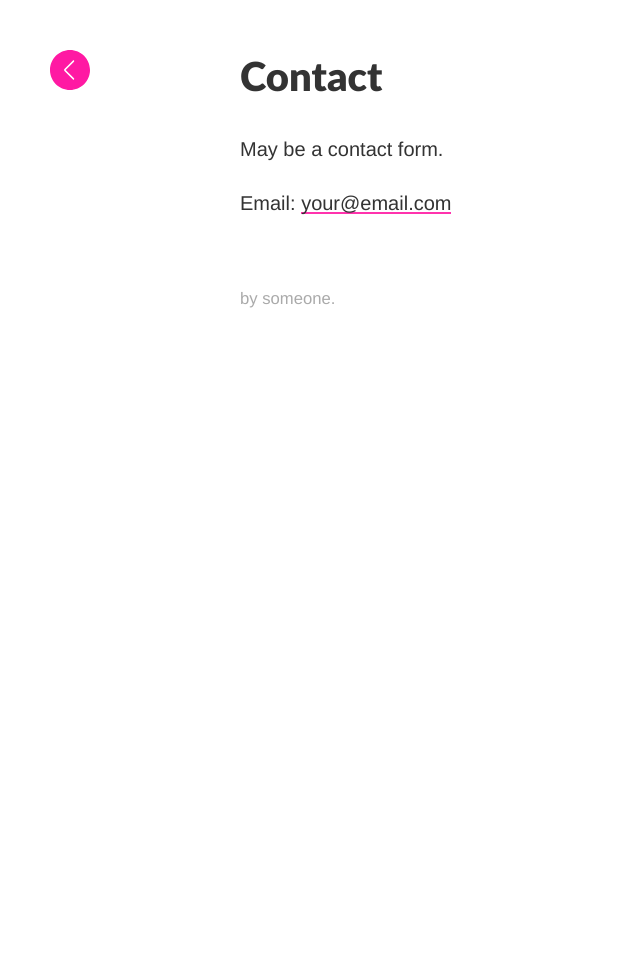
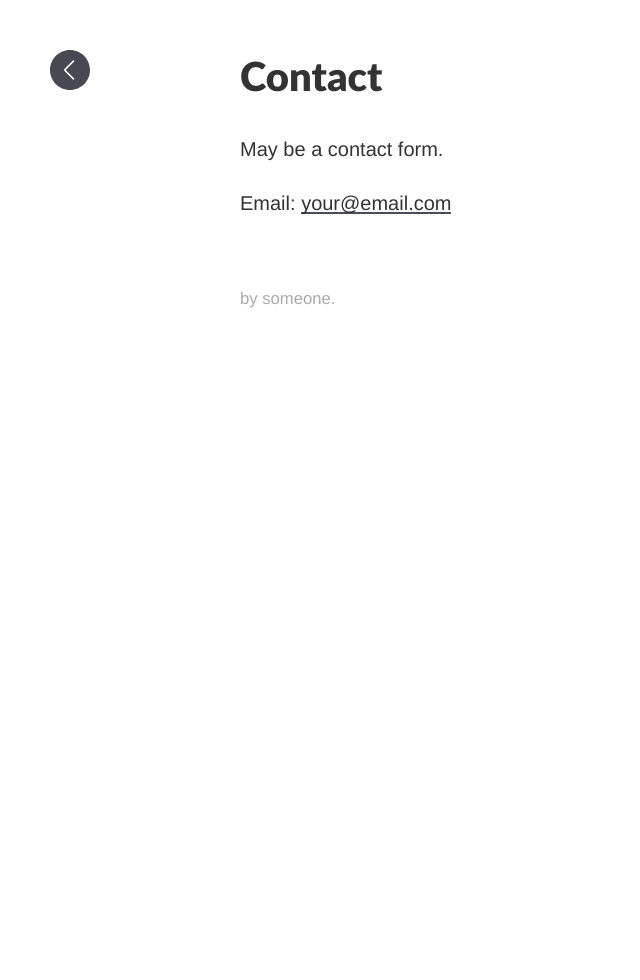
Before and after one commit to intervested/intervested, a Jekyll site: the page built from contact.md, in a window 1280 px wide. Shown: the whole page, without its empty margins (0-640 px from the left). Built offline with Jekyll 4.4.1, drawn with Linux system fonts in a browser that asks for light colours.

Commit message:
Wed May 16 21:41:30 PDT 2018

```diff
--- a/css/main.scss
+++ b/css/main.scss
@@ -14,7 +14,7 @@ $spacing-unit:     30px;
 
 $text-color:       #333;
 $background-color: #fdfdfd;
-$brand-color:      #FF0099;
+$brand-color:      #34353F;
 
 $grey-color:       #828282;
 $grey-color-light: lighten($grey-color, 40%);
```
Also changed, not shown: images/left-arrow.svg.
